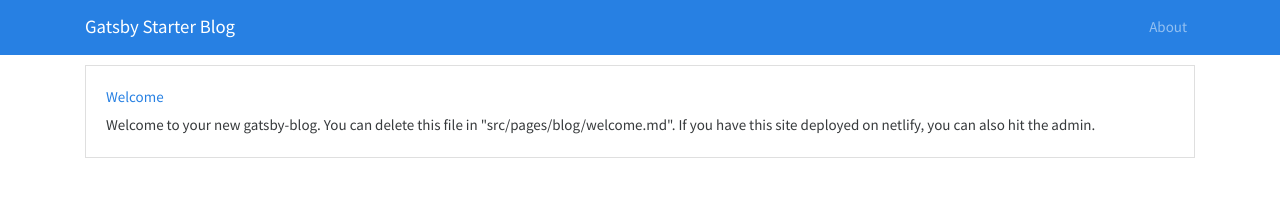
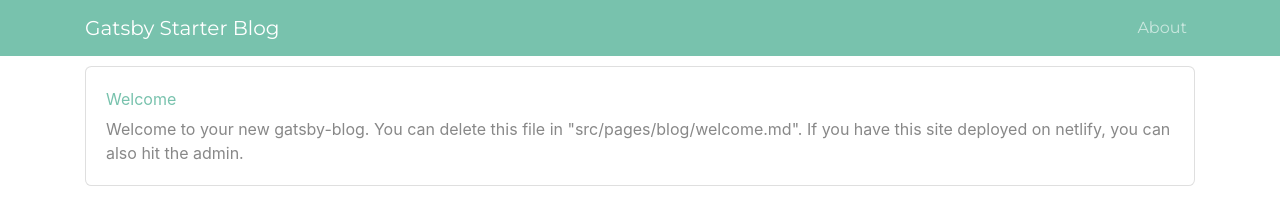
Before and after one commit to Husamoa/mojamatylda.pl, a Gatsby site: page / in a window 1280 px wide. Built offline with nearby package versions, Linux system fonts and the light colour scheme; Gatsby itself is replaced by a stand-in of ours.

Commit message:
change bootswatch theme

```diff
--- a/src/components/layout/index.scss
+++ b/src/components/layout/index.scss
@@ -3,7 +3,7 @@
 
 //// bootswatch theme overrides
 // @import "bootswatch/dist/cerulean/variables";
-@import "bootswatch/dist/cosmo/variables";
+// @import "bootswatch/dist/cosmo/variables";
 // @import "bootswatch/dist/cyborg/variables";
 // @import "bootswatch/dist/darkly/variables";
 // @import "bootswatch/dist/flatly/variables";
@@ -12,7 +12,7 @@
 // @import "bootswatch/dist/lumen/variables";
 // @import "bootswatch/dist/lux/variables";
 // @import "bootswatch/dist/materia/variables";
-// @import "bootswatch/dist/minty/variables";
+@import "bootswatch/dist/minty/variables";
 // @import "bootswatch/dist/pulse/variables";
 // @import "bootswatch/dist/sandstone/variables";
 // @import "bootswatch/dist/simplex/variables";
@@ -64,7 +64,7 @@
 
 //// bootswatch theme overrides
 // @import "bootswatch/dist/cerulean/bootswatch";
-@import "bootswatch/dist/cosmo/bootswatch";
+// @import "bootswatch/dist/cosmo/bootswatch";
 // @import "bootswatch/dist/cyborg/bootswatch";
 // @import "bootswatch/dist/darkly/bootswatch";
 // @import "bootswatch/dist/flatly/bootswatch";
@@ -73,7 +73,7 @@
 // @import "bootswatch/dist/lumen/bootswatch";
 // @import "bootswatch/dist/lux/bootswatch";
 // @import "bootswatch/dist/materia/bootswatch";
-// @import "bootswatch/dist/minty/bootswatch";
+@import "bootswatch/dist/minty/bootswatch";
 // @import "bootswatch/dist/pulse/bootswatch";
 // @import "bootswatch/dist/sandstone/bootswatch";
 // @import "bootswatch/dist/simplex/bootswatch";
```
